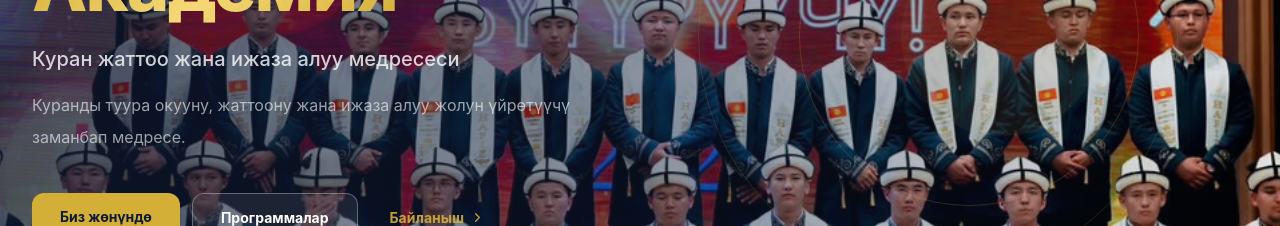
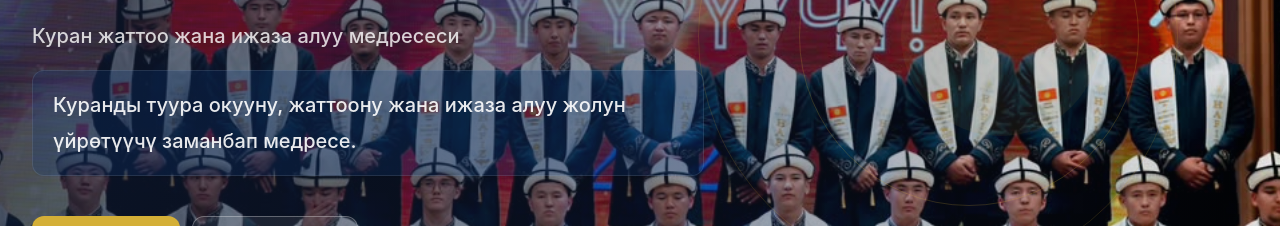
Before and after one commit to 010421aziz-commits/azio_site, a Next.js app: page / in a window 1280 px wide. Shown: the part 364-590 px from the top of the page. Built offline with nearby package versions, Linux system fonts and the light colour scheme; no server answers; the database is empty.

Commit message:
fix: update about section dynamic image and improve description text readability

```diff
--- a/app/page.tsx
+++ b/app/page.tsx
@@ -101,7 +101,7 @@ export default function Home() {
             <motion.p initial={{ opacity:0, y:20 }} animate={{ opacity:1, y:0 }} transition={{ delay:0.45 }} className="mt-6 text-lg font-medium text-white/80 sm:text-xl">
               {settings.heroSubtitle}
             </motion.p>
-            <motion.p initial={{ opacity:0, y:20 }} animate={{ opacity:1, y:0 }} transition={{ delay:0.55 }} className="mt-4 max-w-xl text-base leading-8 text-white/60">
+            <motion.p initial={{ opacity:0, y:20 }} animate={{ opacity:1, y:0 }} transition={{ delay:0.55 }} className="mt-5 max-w-2xl rounded-xl border border-white/10 bg-navy/25 px-4 py-3 text-lg font-medium leading-8 text-white/90 shadow-sm sm:px-5 sm:py-4 sm:text-xl sm:leading-9">
               {settings.heroDescription}
             </motion.p>
             <motion.div initial={{ opacity:0, y:20 }} animate={{ opacity:1, y:0 }} transition={{ delay:0.65 }} className="mt-10 flex flex-wrap gap-3">
```
Also changed, not shown: public/images/hero-graduation.png (deleted).
